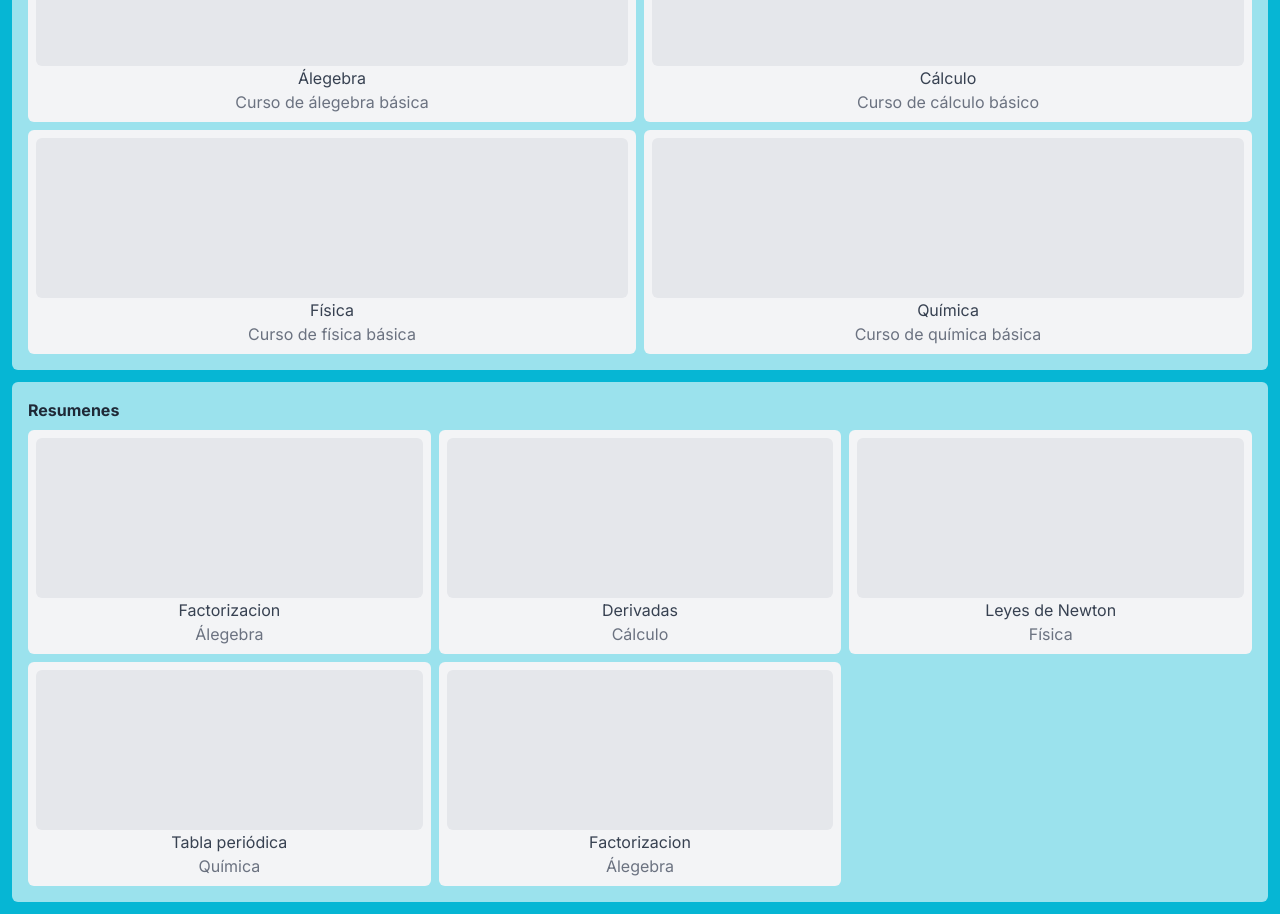
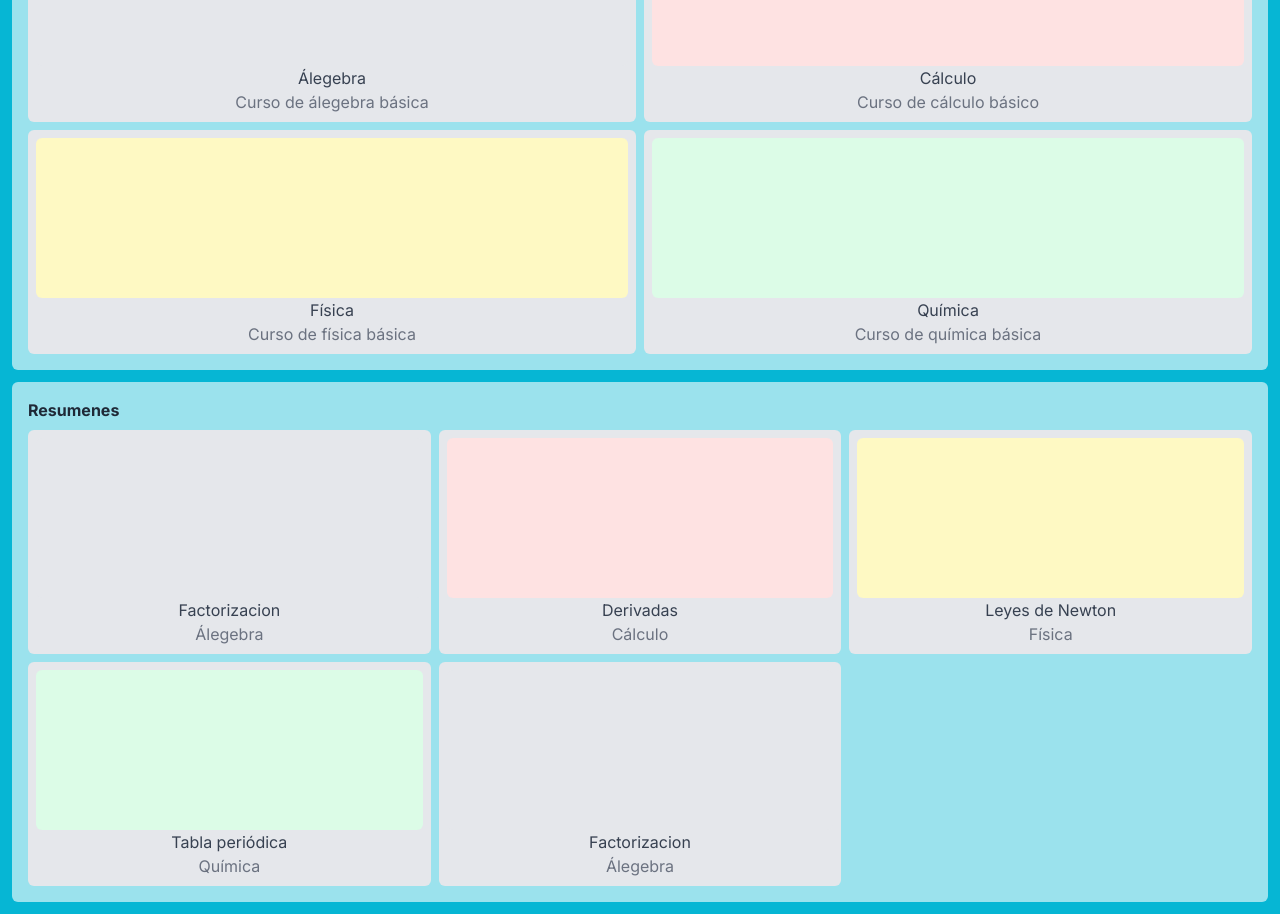
Before and after one commit to AlexGrim12/Study, a Next.js app: page /profile in a window 1280 px wide. Shown: the part 600-1514 px from the top of the page. Built offline with nearby package versions, Linux system fonts and the light colour scheme.

Commit message:
refactor: Update WFriends page with clickable links for latest summaries

```diff
--- a/src/app/dashboard/page.tsx
+++ b/src/app/dashboard/page.tsx
@@ -1,5 +1,6 @@
 import React from 'react'
 import { MainLayout } from '../Layout/MainLayout'
+import Link from 'next/link'
 
 export default function Dashboard() {
   const userNotes = [
@@ -70,6 +71,7 @@ export default function Dashboard() {
       {/* Las notas del usuario */}
       <div className="col-span-2 bg-white rounded-md p-4 bg-opacity-60 m-3">
         <h2 className="text-gray-800 font-bold mb-2">Mis notas</h2>
+        <Link href="https://puffy-pan-a1d.notion.site/Ecuaciones-Diferenciales-424f30b44d624966913a6fa1a821acf7">
           <div className="grid grid-cols-3 gap-2">
             {userNotes.map((note) => (
               <div
@@ -82,6 +84,7 @@ export default function Dashboard() {
               </div>
             ))}
           </div>
+        </Link>
       </div>
 
       {/* Amigos */}
@@ -106,6 +109,7 @@ export default function Dashboard() {
         <h2 className="text-gray-800 font-bold mb-2">Notas más recientes</h2>
         <div className="grid grid-cols-3 gap-2">
           {ultimatesNotes.map((note) => (
+            <Link href="https://puffy-pan-a1d.notion.site/Ecuaciones-Diferenciales-424f30b44d624966913a6fa1a821acf7">
               <div
                 key={note.title}
                 className="col-span-1 row-span-2 flex flex-col items-center justify-center rounded-lg bg-white bg-opacity-60 p-10"
@@ -114,6 +118,7 @@ export default function Dashboard() {
                 <h3 className="text-gray-800 mt-2">{note.title}</h3>
                 <p className="text-gray-600 mt-2">{note.description}</p>
               </div>
+            </Link>
           ))}
         </div>
       </div>
--- a/src/app/profile/page.tsx
+++ b/src/app/profile/page.tsx
@@ -2,6 +2,7 @@ import Image from 'next/image'
 import profile from '@/assets/icons8-male-user-50.png'
 import { HeaderLogin } from '../components/HeaderLogin'
 import { MainLayout } from '../Layout/MainLayout'
+import Link from 'next/link'
 
 export default function Profile() {
   const user = {
@@ -61,6 +62,8 @@ export default function Profile() {
     },
   ]
 
+  const colores = ['bg-blue-100', 'bg-red-100', 'bg-yellow-100', 'bg-green-100']
+
   return (
     <MainLayout>
       <div className="flex justify-center mb-3">
@@ -85,9 +88,16 @@ export default function Profile() {
           {courses.map((course, index) => (
             <div
               key={index}
-              className="bg-gray-100 rounded-md p-2 text-center cursor-pointer hover:bg-blue-100"
+              className={`rounded-md p-2 text-center cursor-pointer hover:bg-blue-100
+                bg-gray-200
+                `} // Aplica el color
             >
-              <div className="bg-gray-200 w-auto h-40 rounded-md">
+              <div
+                key={index}
+                className={`bg-gray-200 w-auto h-40 rounded-md
+                ${colores[index % colores.length]}
+                `}
+              >
                 {/* <Image
                   src={course.image}
                   width={150}
@@ -108,11 +118,22 @@ export default function Profile() {
         <div className="grid grid-cols-3 gap-2">
           {/* Grid of summaries */}
           {summaries.map((summary, index) => (
+            <Link
+              href={
+                'https://puffy-pan-a1d.notion.site/Ecuaciones-Diferenciales-424f30b44d624966913a6fa1a821acf7'
+              }
+            >
               <div
                 key={index}
-              className="bg-gray-100 rounded-md p-2 text-center cursor-pointer hover:bg-blue-100"
+                className={`rounded-md p-2 text-center cursor-pointer hover:bg-blue-100 bg-gray-200
+                }`} // Aplica el color
               >
-              <div className="bg-gray-200 w-auto h-40 rounded-md">
+                <div
+                  key={index}
+                  className={`bg-gray-200 w-auto h-40 rounded-md ${
+                    colores[index % colores.length]
+                  }`}
+                >
                   {/* <Image
                 src={summary.image}
                 width={150}
@@ -123,6 +144,7 @@ export default function Profile() {
                 <p className="text-gray-700">{summary.name}</p>
                 <p className="text-gray-500">{summary.course}</p>
               </div>
+            </Link>
           ))}
         </div>
       </div>
```
Lines whose indentation alone changed are shown as unchanged.
